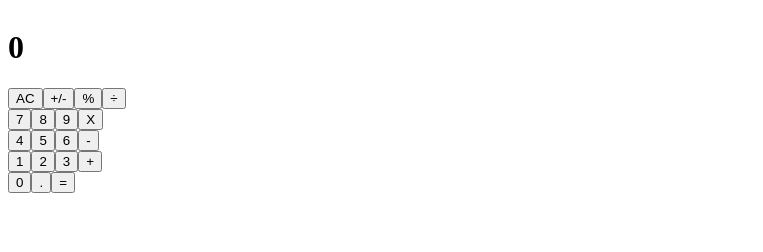
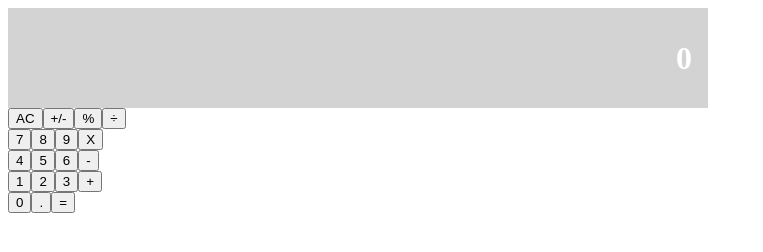
Before and after one commit to carlosveigadev/react-calculator, a React app: page / in a window 1280 px wide. Shown: the whole page, without its empty margins (0-763 px from the left). Built offline with nearby package versions, Linux system fonts and the light colour scheme.

Commit message:
styles/style.module: style display of calculator

```diff
--- a/src/styles/style.module.css
+++ b/src/styles/style.module.css
@@ -5,6 +5,16 @@
 
 .display {
   display: flex;
+  background-color: lightgrey;
+  height: 100px;
+  color: white;
+  font-weight: bold;
+  padding: 0 1em;
+  align-items: center;
+}
+
+.display h1 {
+  margin-left: auto;
 }
 
 .buttonPanel {
```
